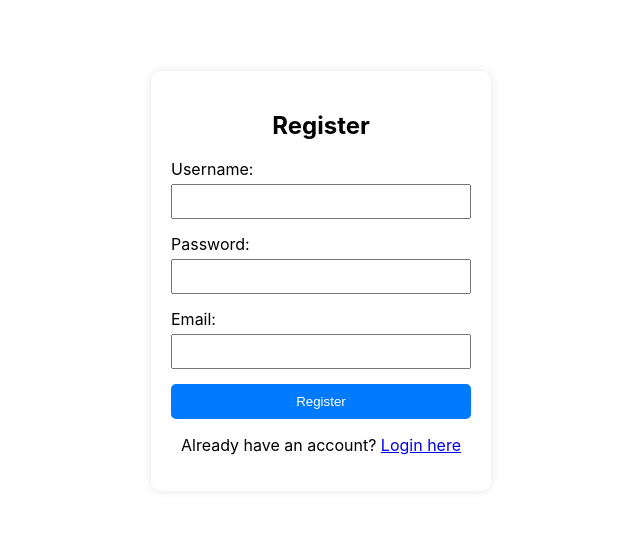
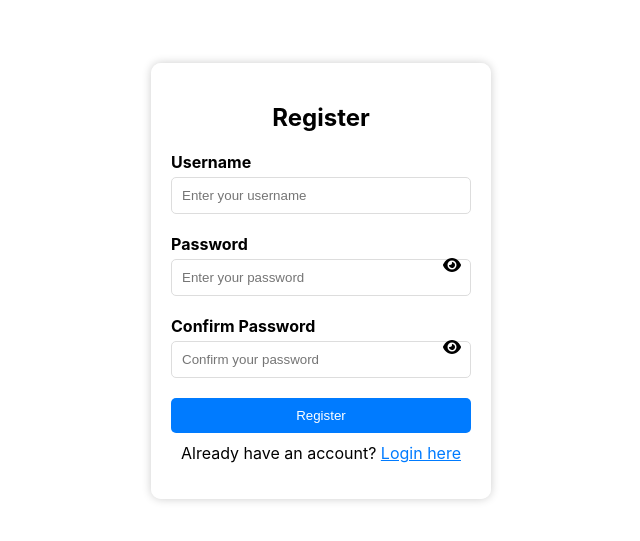
Before and after one commit to 148shalini/my-frontend, a React (Create React App) app: page /register in a window 1280 px wide. Shown: the part 119-660 px from the top of the page, without its empty margins (319-959 px from the left). Built offline with nearby package versions, Linux system fonts and the light colour scheme.

Commit message:
userlist ,send message,user item creation

```diff
--- a/package.json
+++ b/package.json
@@ -3,6 +3,9 @@
   "version": "0.1.0",
   "private": true,
   "dependencies": {
+    "@fortawesome/fontawesome-free": "^6.6.0",
+    "@fortawesome/free-solid-svg-icons": "^6.6.0",
+    "@fortawesome/react-fontawesome": "^0.2.2",
     "@testing-library/jest-dom": "^5.17.0",
     "@testing-library/react": "^13.4.0",
     "@testing-library/user-event": "^13.5.0",
--- a/src/components/Login.css
+++ b/src/components/Login.css
@@ -4,48 +4,77 @@
     justify-content: center;
     align-items: center;
     height: 100vh;
-    /* background-image: url('/my-frontend/public/chat.jpg'); Use the correct path relative to the public directory */
+    /* background-image: url('/chat.jpg'); */
     background-size: cover;
     background-position: center;
   }
 
   .login-form {
-    background-color: rgba(255, 255, 255, 0.8);
+    background-color: rgba(255, 255, 255, 0.9);
     padding: 20px;
     border-radius: 10px;
-    box-shadow: 0 0 10px rgba(0, 0, 0, 0.1);
+    box-shadow: 0 0 10px rgba(0, 0, 0, 0.2);
     width: 300px;
   }
 
   .login-form h2 {
     text-align: center;
+    margin-bottom: 20px;
   }
 
-  .login-form div {
-    margin-bottom: 15px;
+  .input-group {
+    margin-bottom: 20px;
   }
 
-  .login-form label {
+  .input-group label {
     display: block;
     margin-bottom: 5px;
+    font-weight: bold;
   }
 
-  .login-form input {
+  .input-group input {
     width: 100%;
-    padding: 8px;
+    padding: 10px;
     box-sizing: border-box;
+    border: 1px solid #ddd;
+    border-radius: 5px;
   }
 
-  .login-form button {
+  .password-field {
+    position: relative;
+  }
+
+  .password-field .password-toggle {
+    position: absolute;
+    top: 50%;
+    right: 10px;
+    transform: translateY(-50%);
+    cursor: pointer;
+  }
+
+  button {
     width: 100%;
     padding: 10px;
+    border: none;
     background-color: #007bff;
     color: white;
-    border: none;
     border-radius: 5px;
     cursor: pointer;
   }
 
-  .login-form button:hover {
+  button:hover {
     background-color: #0056b3;
   }
+
+  p {
+    text-align: center;
+    margin-top: 10px;
+  }
+
+  a {
+    color: #007bff;
+  }
+
+  a:hover {
+    text-decoration: underline;
+  }
--- a/src/components/Login.js
+++ b/src/components/Login.js
@@ -1,12 +1,14 @@
 // src/components/Login.js
 import React, { useState } from 'react';
+import { FontAwesomeIcon } from '@fortawesome/react-fontawesome';
+import { faEye, faEyeSlash } from '@fortawesome/free-solid-svg-icons';
 import API from '../Api';
-import { Link } from 'react-router-dom';
 import './Login.css';
 
 const Login = ({ setToken }) => {
   const [username, setUsername] = useState('');
   const [password, setPassword] = useState('');
+  const [showPassword, setShowPassword] = useState(false);
 
   const handleSubmit = async (e) => {
     e.preventDefault();
@@ -22,25 +24,33 @@ const Login = ({ setToken }) => {
     <div className="login-container">
       <form className="login-form" onSubmit={handleSubmit}>
         <h2>Login</h2>
-        <div>
-          <label>Username:</label>
+        <div className="input-group">
+          <label>Username</label>
           <input
             type="text"
             value={username}
             onChange={(e) => setUsername(e.target.value)}
+            placeholder="Enter your username"
           />
         </div>
-        <div>
-          <label>Password:</label>
+        <div className="input-group password-field">
+          <label>Password</label>
           <input
-            type="password"
+            type={showPassword ? 'text' : 'password'}
             value={password}
             onChange={(e) => setPassword(e.target.value)}
+            placeholder="Enter your password"
           />
+          <span
+            className="password-toggle"
+            onClick={() => setShowPassword(!showPassword)}
+          >
+            <FontAwesomeIcon icon={showPassword ? faEyeSlash : faEye} />
+          </span>
         </div>
         <button type="submit">Login</button>
         <p>
-          Already have an account? <Link to="/register">Register here</Link>
+          Don't have an account? <a href="/register">Register here</a>
         </p>
       </form>
     </div>
--- a/src/components/Register.css
+++ b/src/components/Register.css
@@ -4,52 +4,77 @@
   justify-content: center;
   align-items: center;
   height: 100vh;
-    /* background-image: url('/chat.jpg'); Use the correct path relative to the public directory */
+  /* background-image: url('/chat.jpg'); */
   background-size: cover;
   background-position: center;
 }
 
 .register-form {
-    background-color: rgba(255, 255, 255, 0.8);
+  background-color: rgba(255, 255, 255, 0.9);
   padding: 20px;
   border-radius: 10px;
-    box-shadow: 0 0 10px rgba(0, 0, 0, 0.1);
+  box-shadow: 0 0 10px rgba(0, 0, 0, 0.2);
   width: 300px;
 }
 
 .register-form h2 {
   text-align: center;
+  margin-bottom: 20px;
 }
 
-  .register-form div {
-    margin-bottom: 15px;
+.input-group {
+  margin-bottom: 20px;
 }
 
-  .register-form label {
+.input-group label {
   display: block;
   margin-bottom: 5px;
+  font-weight: bold;
 }
 
-  .register-form input {
+.input-group input {
   width: 100%;
-    padding: 8px;
+  padding: 10px;
   box-sizing: border-box;
+  border: 1px solid #ddd;
+  border-radius: 5px;
 }
 
-  .register-form button {
+.password-field {
+  position: relative;
+}
+
+.password-field .password-toggle {
+  position: absolute;
+  top: 50%;
+  right: 10px;
+  transform: translateY(-50%);
+  cursor: pointer;
+}
+
+button {
   width: 100%;
   padding: 10px;
+  border: none;
   background-color: #007bff;
   color: white;
-    border: none;
   border-radius: 5px;
   cursor: pointer;
 }
 
-  .register-form button:hover {
+button:hover {
   background-color: #0056b3;
 }
 
-  .register-form p {
+p {
   text-align: center;
+  margin-top: 10px;
 }
+
+a {
+  color: #007bff;
+}
+
+a:hover {
+  text-decoration: underline;
+}
--- a/src/components/Register.js
+++ b/src/components/Register.js
@@ -1,18 +1,25 @@
 // src/components/Register.js
 import React, { useState } from 'react';
 import API from '../Api';
-import { Link } from 'react-router-dom';
+import { FontAwesomeIcon } from '@fortawesome/react-fontawesome';
+import { faEye, faEyeSlash } from '@fortawesome/free-solid-svg-icons';
 import './Register.css';
 
 const Register = () => {
   const [username, setUsername] = useState('');
   const [password, setPassword] = useState('');
-  const [email, setEmail] = useState('');
+  const [confirmPassword, setConfirmPassword] = useState('');
+  const [showPassword, setShowPassword] = useState(false);
+  const [showConfirmPassword, setShowConfirmPassword] = useState(false);
 
   const handleSubmit = async (e) => {
     e.preventDefault();
+    if (password !== confirmPassword) {
+      alert('Passwords do not match');
+      return;
+    }
     try {
-      await API.post('/register/', { username, password, email });
+      await API.post('/register/', { username, password });
       alert('Registration successful! You can now log in.');
     } catch (error) {
       console.error('Registration failed', error);
@@ -23,33 +30,48 @@ const Register = () => {
     <div className="register-container">
       <form className="register-form" onSubmit={handleSubmit}>
         <h2>Register</h2>
-        <div>
-          <label>Username:</label>
+        <div className="input-group">
+          <label>Username</label>
           <input
             type="text"
             value={username}
             onChange={(e) => setUsername(e.target.value)}
+            placeholder="Enter your username"
           />
         </div>
-        <div>
-          <label>Password:</label>
+        <div className="input-group password-field">
+          <label>Password</label>
           <input
-            type="password"
+            type={showPassword ? 'text' : 'password'}
             value={password}
             onChange={(e) => setPassword(e.target.value)}
+            placeholder="Enter your password"
           />
+          <span
+            className="password-toggle"
+            onClick={() => setShowPassword(!showPassword)}
+          >
+            <FontAwesomeIcon icon={showPassword ? faEyeSlash : faEye} />
+          </span>
         </div>
-        <div>
-          <label>Email:</label>
+        <div className="input-group password-field">
+          <label>Confirm Password</label>
           <input
-            type="email"
-            value={email}
-            onChange={(e) => setEmail(e.target.value)}
+            type={showConfirmPassword ? 'text' : 'password'}
+            value={confirmPassword}
+            onChange={(e) => setConfirmPassword(e.target.value)}
+            placeholder="Confirm your password"
           />
+          <span
+            className="password-toggle"
+            onClick={() => setShowConfirmPassword(!showConfirmPassword)}
+          >
+            <FontAwesomeIcon icon={showConfirmPassword ? faEyeSlash : faEye} />
+          </span>
         </div>
         <button type="submit">Register</button>
         <p>
-          Already have an account? <Link to="/login">Login here</Link>
+          Already have an account? <a href="/login">Login here</a>
         </p>
       </form>
     </div>
--- a/src/components/UserItem.js
+++ b/src/components/UserItem.js
@@ -1,6 +1,6 @@
 // src/components/UserItem.js
 import React, { useState } from 'react';
-import SendMessage from './SendMessage';// Correct the import if it's incorrect
+import SendMessage from './SendMessage';
 import './UserItem.css';
 
 const UserItem = ({ user }) => {
```
Also changed, not shown: 1 other file (tests, documents, lock files or other folders). Lines whose indentation alone changed are shown as unchanged.
